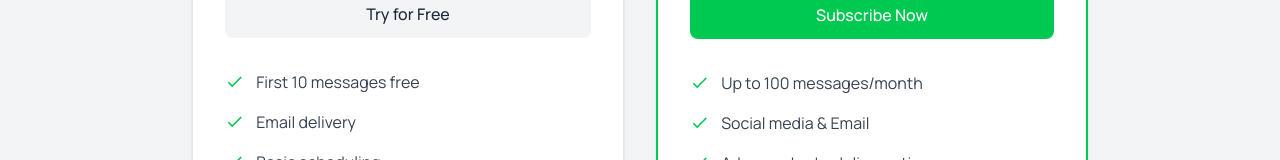
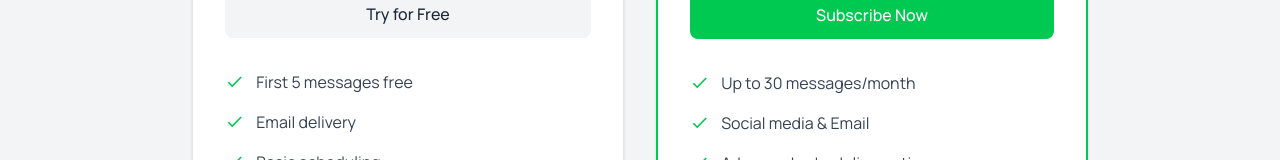
Before and after one commit to ankitkante/hopeana, a Next.js app in the folder apps/client/: page /pricing in a window 1280 px wide. Shown: the part 762-922 px from the top of the page. Built offline with nearby package versions, Linux system fonts and the light colour scheme; no server answers.

Commit message:
Updated pricing page

```diff
--- a/apps/client/app/(marketing)/pricing/page.tsx
+++ b/apps/client/app/(marketing)/pricing/page.tsx
@@ -97,7 +97,7 @@ export default function PricingPage() {
                             Try for Free
                         </button>
                         <div className="space-y-4">
-                            <CheckItem>First 10 messages free</CheckItem>
+                            <CheckItem>First 5 messages free</CheckItem>
                             <CheckItem>Email delivery</CheckItem>
                             <CheckItem>Basic scheduling</CheckItem>
                         </div>
@@ -120,7 +120,7 @@ export default function PricingPage() {
                             Subscribe Now
                         </button>
                         <div className="space-y-4">
-                            <CheckItem>Up to 100 messages/month</CheckItem>
+                            <CheckItem>Up to 30 messages/month</CheckItem>
                             <CheckItem>Social media & Email</CheckItem>
                             <CheckItem>Advanced scheduling options</CheckItem>
                             <CheckItem>Priority support</CheckItem>
```
